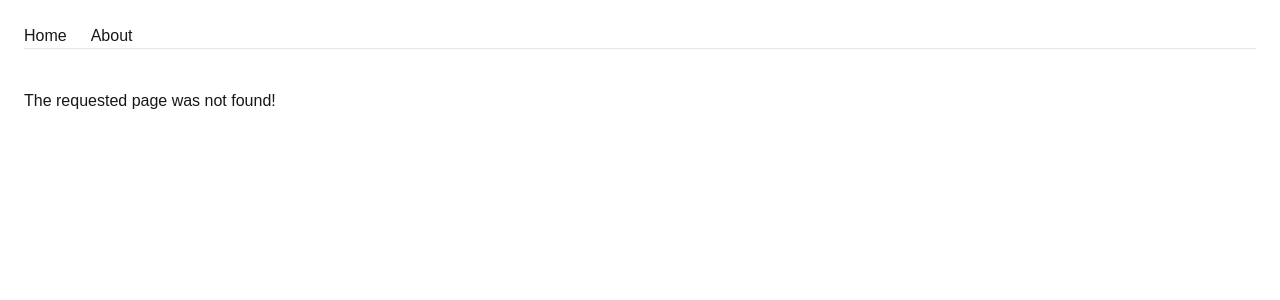
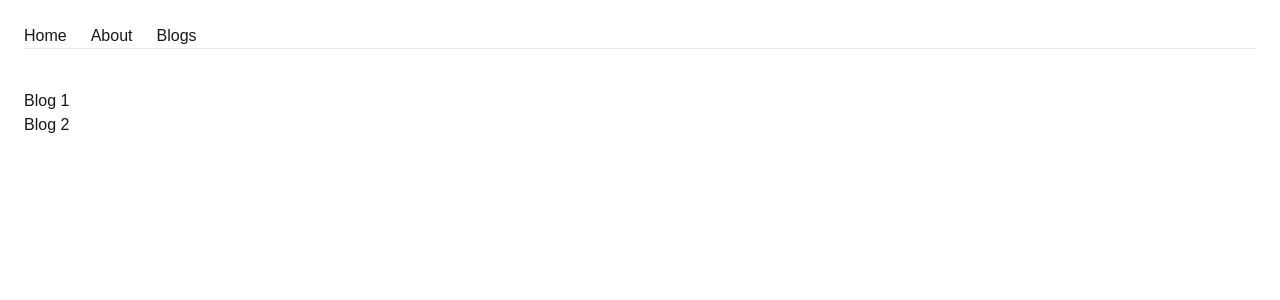
Before and after one commit to ztarikul/nextcrush, a Next.js app: page /blogs in a window 1280 px wide. Before the commit this address had no page. Shown: the top 300 px of the page. Built offline with nearby package versions, Linux system fonts and the light colour scheme.

Commit message:
Daynamic Route

```diff
--- /dev/null
+++ b/app/blogs/[id]/page.js
@@ -0,0 +1,6 @@
+import React from "react";
+
+export default function BlogPage(props) {
+  const { id } = props.params;
+  return <div className="mt-10">The Blog Id is : {id}</div>;
+}
--- /dev/null
+++ b/app/blogs/page.js
@@ -0,0 +1,29 @@
+import Link from "next/link";
+import React from "react";
+
+const blogs = [
+  {
+    id: 1,
+    title: "Blog 1",
+    description: "Blog 1 description",
+  },
+  {
+    id: 2,
+    title: "Blog 2",
+    description: "Blog 2 description",
+  },
+];
+
+export default function Blogs() {
+  return (
+    <main className="mt-10">
+      <ul>
+        {blogs.map((blog) => (
+          <li key={blog.id}>
+            <Link href={`/blogs/${blog.id}`}>{blog.title}</Link>
+          </li>
+        ))}
+      </ul>
+    </main>
+  );
+}
--- a/app/layout.tsx
+++ b/app/layout.tsx
@@ -37,6 +37,9 @@
             <li>
               <Link href="/about">About</Link>
             </li>
+            <li>
+              <Link href="/blogs">Blogs</Link>
+            </li>
           </ul>
         </nav>
         <hr />
```
